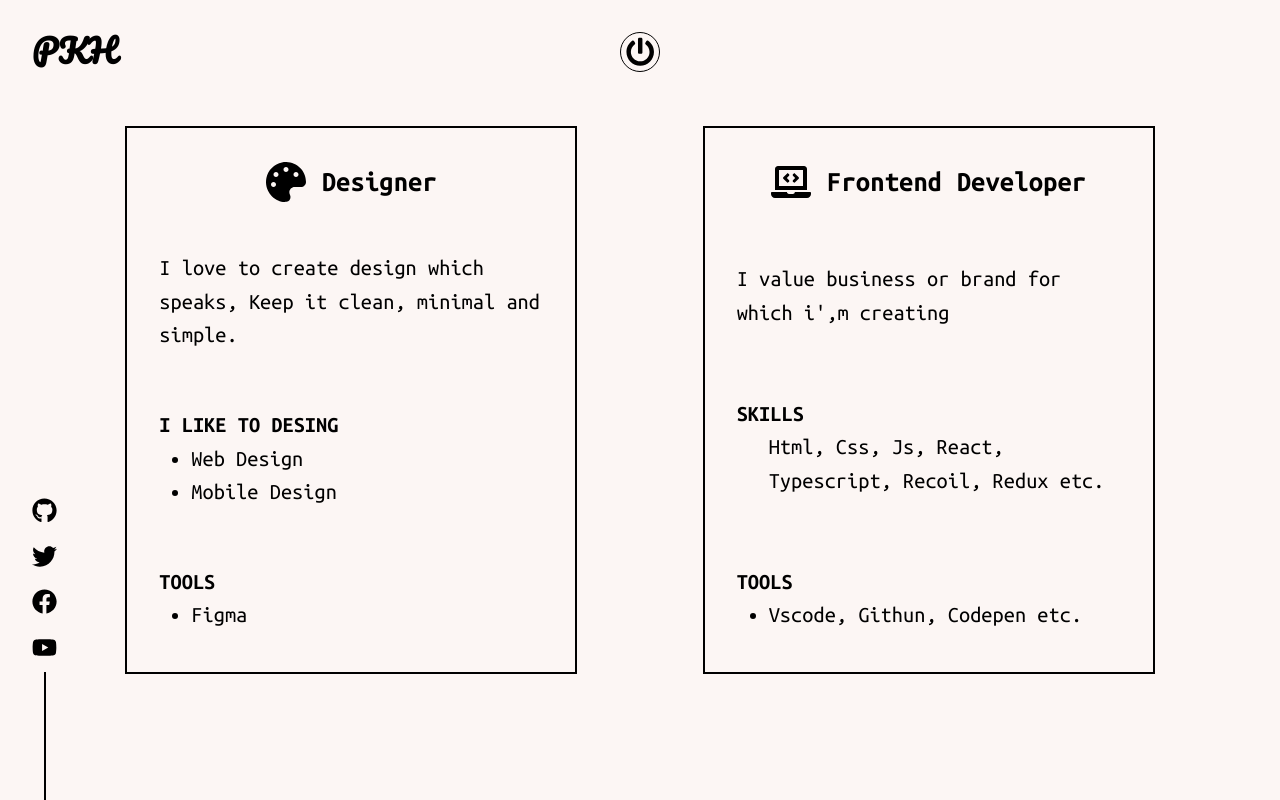
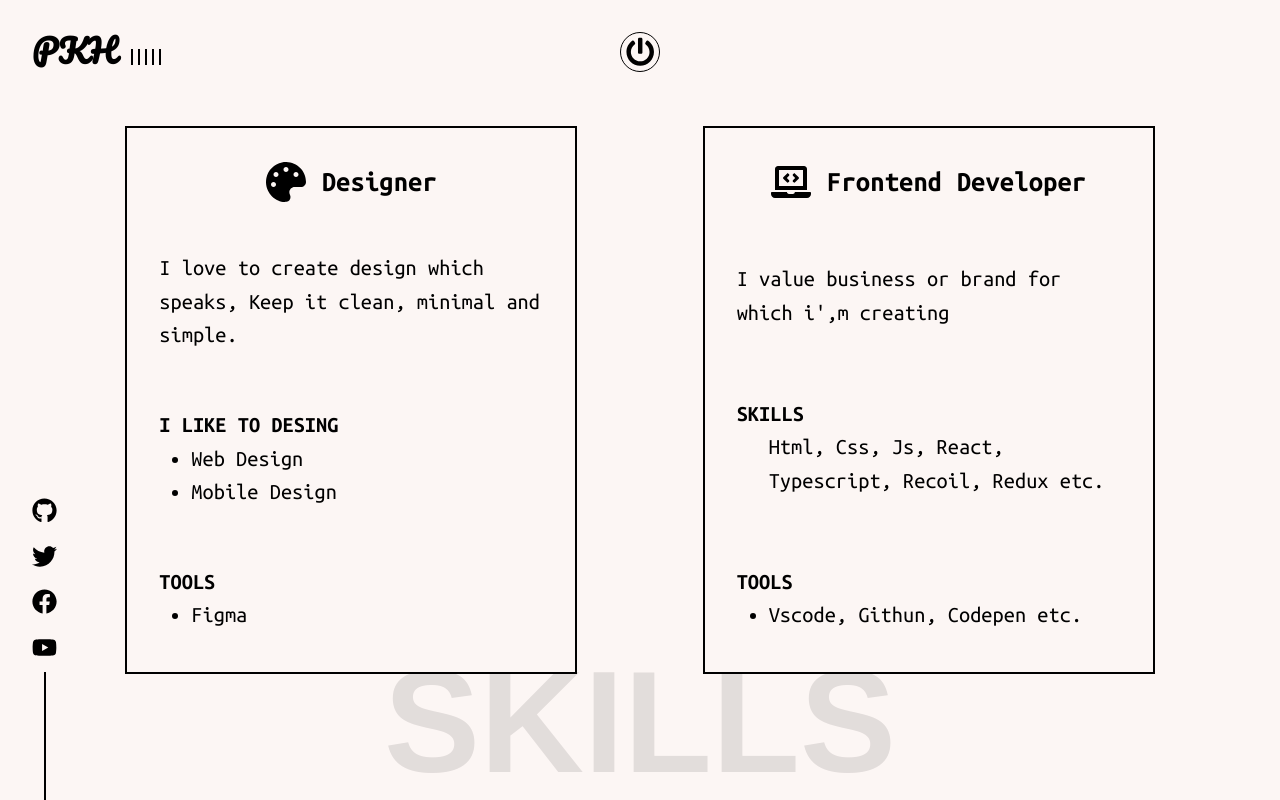
Before and after one commit to ParkGeunHyuk95/Portfolio, a React (Create React App) app: page /skills in a window 1280 px wide. Built offline with nearby package versions, Linux system fonts and the light colour scheme.

Commit message:
Feature: work page

```diff
--- a/src/App.js
+++ b/src/App.js
@@ -1,4 +1,5 @@
-import { BrowserRouter, Route, Routes } from "react-router-dom"
+import { AnimatePresence } from "framer-motion"
+import { BrowserRouter, Route, Routes, useLocation } from "react-router-dom"
 import { ThemeProvider } from "styled-components"
 import AboutPage from "./components/AboutPage"
 import BlogPage from "./components/BlogPage"
@@ -7,12 +8,15 @@ import MySkill from "./components/MySkill"
 import { DarkTheme, LightTheme } from "./components/Themes"
 import WorkPage from "./components/WorkPage"
 import GlobalStyle from "./globalStyles"
+import SoundBar from "./subComponents/SoundBar"
 
 function App() {
+  const location=useLocation();
   return <>
   <GlobalStyle/>
   <ThemeProvider theme={LightTheme}>
-    <BrowserRouter>
+    <SoundBar/>
+  <AnimatePresence exitBeforeEnter>
   <Routes>
   <Route path="/" element={<Main/>}/>
   <Route path="/about" element={<AboutPage/>}/>
@@ -20,7 +24,7 @@ function App() {
   <Route path="/work" element={<WorkPage/>}/>
   <Route path="/skills" element={<MySkill/>}/>
   </Routes>
-  </BrowserRouter>
+  </AnimatePresence>
   </ThemeProvider>
 
     </>
--- a/src/components/BlogPage.js
+++ b/src/components/BlogPage.js
@@ -7,6 +7,7 @@ import SocialIcons from "../subComponents/SocialIcons";
 import BlogComponent from "./BlogComponent";
 import { Blogs } from "../data/BlogData";
 import AnChorComponent from "../subComponents/AnChor";
+import BigTitlte from "../subComponents/BigTitle";
 const MainContainer = styled.div`
   background-image: url(${img});
   background-size: cover;
@@ -56,6 +57,7 @@ const BlogPage = () => {
             })}
           </Grid>
         </Center>
+        <BigTitlte text="BLOG" top='5rem' left='5rem'/>
       </Container>
     </MainContainer>
   );
--- a/src/components/MySkill.js
+++ b/src/components/MySkill.js
@@ -6,6 +6,7 @@ import LogoComponent from "../subComponents/LogoComponent";
 import SocialIcons from "../subComponents/SocialIcons";
 import PowerButton from "../subComponents/PowerButton";
 import ParticleComponent from "../subComponents/ParticleComponent";
+import BigTitlte from "../subComponents/BigTitle";
 const Box = styled.div`
   background-color: ${(props) => props.theme.body};
   width: 100vw;
@@ -117,6 +118,7 @@ const MySkill = () => {
             </ul>
           </Description>
         </Main>
+        <BigTitlte text='SKILLS' top='80%' right='30%'/>
       </Box>
     </ThemeProvider>
   );
--- a/src/index.js
+++ b/src/index.js
@@ -4,12 +4,14 @@ import ReactDOM from "react-dom/client";
 import App from "./App";
 // import reportWebVitals from './reportWebVitals';
 import "normalize.css";
+import { BrowserRouter } from "react-router-dom";
 
 const root = ReactDOM.createRoot(document.getElementById("root"));
 root.render(
   <React.StrictMode>
-
+    <BrowserRouter>
       <App />
+      </BrowserRouter>
 
   </React.StrictMode>
 );
--- /dev/null
+++ b/src/subComponents/SoundBar.js
@@ -0,0 +1,79 @@
+import React, { useRef, useState } from 'react'
+import styled, { keyframes } from 'styled-components'
+
+import music from "../assets/audio/u-said-it-v13-1167.mp3"
+
+const Box = styled.div`
+display:flex;
+cursor:pointer;
+position:fixed;
+left:8rem;
+top:3rem;
+z-index:10;
+&>*:nth-child(1){
+    animation-delay: 0.2s;
+}
+&>*:nth-child(2){
+    animation-delay: 0.3s;
+}
+&>*:nth-child(3){
+    animation-delay: 0.4s;
+}
+&>*:nth-child(4){
+    animation-delay: 0.5s;
+}
+&>*:nth-child(5){
+    animation-delay: 0.8s;
+}
+`
+
+const play = keyframes`
+0%{
+    transform:scaleY(1);
+}
+50%{
+    transform:scaleY(2);
+}
+100%{
+    transform:scaleY(1);
+}
+`
+const Line = styled.span`
+background: ${props => props.theme.text};
+border: 1px solid ${props => props.theme.body};
+animation:${play} 1s ease infinite;
+animation-play-state: ${props => props.click ? "running" : "paused"};
+height: 1rem;
+width: 2px;
+margin:0 0.1rem
+`
+
+const SoundBar = () => {
+
+    const ref = useRef(null);
+    const [click, setClick] = useState(false);
+
+    const handleClick = () => {
+        setClick(!click);
+
+        if(!click){
+            ref.current.play();
+        }else{
+            ref.current.pause();
+        }
+    }
+    return (
+        <Box onClick={() => handleClick()}>
+            <Line click={click}/>
+            <Line click={click}/>
+            <Line click={click}/>
+            <Line click={click}/>
+            <Line click={click}/>
+
+
+            <audio src={music} ref={ref}  loop />
+        </Box>
+    )
+}
+
+export default SoundBar
```
